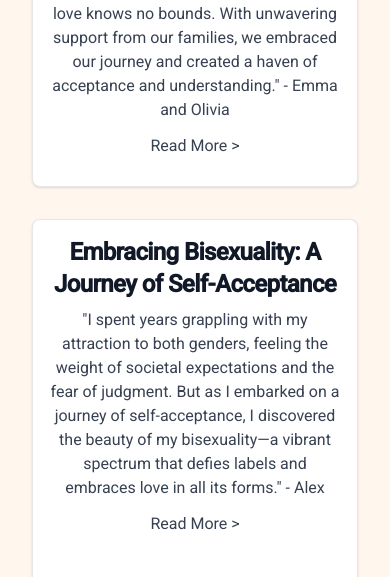
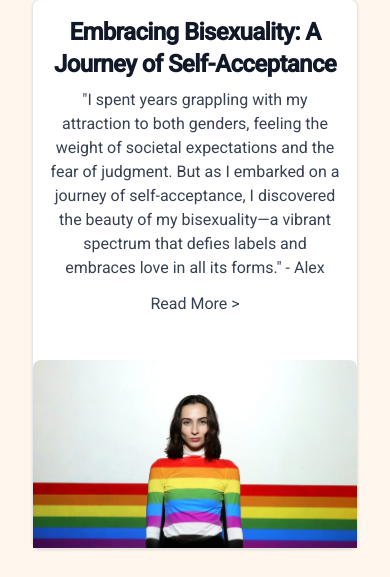
Before and after one commit to Joao4569/RainbowWarriors, a Django app: template resources/templates/resources/stories.html in a window 390 px wide. Shown: the part 3855-4432 px from the top of the page. Run offline with Django 4.2, Linux system fonts and the light colour scheme; the template is opened without the code that fills it, so the values that code supplies are empty; some libraries are stand-ins or nearby versions.

Commit message:
fix pics extension

```diff
--- a/resources/templates/resources/stories.html
+++ b/resources/templates/resources/stories.html
@@ -6,7 +6,7 @@
 {% block content %}
 
     <!-- Intro Banner -->
-    <section class='banner bg-[url("images/matt-forfar-n5UNkNDBLn4-unsplash.jpg")] w-full bg-cover bg-bottom py-32 px-20'>
+    <section class='banner bg-[url("images/matt-forfar-n5UNkNDBLn4-unsplash.webp")] w-full bg-cover bg-bottom py-32 px-20'>
         <div class="flex flex-col items-center justify-center h-full">
             <h1 class="text-6xl font-bold text-white text-left mb-4" style="text-shadow: 3px 3px #1F2937;">Stories</h1>
         </div>
@@ -19,7 +19,7 @@
       <div class="grid grid-cols-1 gap-8">
 
         <a href="embracing-my-true-self.html" class="grid grid-cols-1 md:grid-cols-2 gap-4 w-full items-center bg-white border border-gray-200 rounded-lg shadow md:flex-row hover:bg-gray-100 dark:border-gray-700 dark:bg-gray-800 dark:hover:bg-gray-700">
-          <img class="object-cover w-full rounded-t-lg h-full md:rounded-none md:rounded-l-lg" src="{% static 'images/isi-parente-ReeGI822YKM-unsplash.jpg' %}" alt="Rainbow Woman">
+          <img class="object-cover w-full rounded-t-lg h-full md:rounded-none md:rounded-l-lg" src="{% static 'images/isi-parente-ReeGI822YKM-unsplash.webp' %}" alt="Rainbow Woman">
           <div class="flex flex-col justify-between p-4 leading-normal">
               <h5 class="mb-2 text-2xl font-bold tracking-tight text-gray-900 dark:text-white">Embracing My True Self</h5>
               <p class="mb-3 font-normal text-gray-700 dark:text-gray-400">"In the depths of my being, I knew I was different. I carried a secret within me, a truth that yearned to be set free. It took years of introspection, self-discovery, and a wave of courage to embrace my true self. Today, as a proud lesbian, I stand tall, radiating love and acceptance." - Maya</p>
@@ -33,11 +33,11 @@
               <p class="mb-3 font-normal text-gray-700 dark:text-gray-400">"Our love defied societal norms and boundaries. From the moment we locked eyes, we knew our connection was something extraordinary. As a non-binary person and a transgender individual, we embarked on a journey together, weaving a love story that shattered stereotypes and showcased the power of authentic connections." -  Sam and Alex</p>
               <p class="mb-3 text-gray-700 dark:text-gray-50">Read More ></p>
           </div>
-          <img class="object-cover w-full rounded-t-lg h-full md:rounded-none md:rounded-l-lg" src="{% static 'images/isi-parente-ReeGI822YKM-unsplash.jpg' %}" alt="Rainbow Woman">
+          <img class="object-cover w-full rounded-t-lg h-full md:rounded-none md:rounded-l-lg" src="{% static 'images/isi-parente-ReeGI822YKM-unsplash.webp' %}" alt="Rainbow Woman">
         </a>
 
         <a href="finding-strength-in-community.html" class="grid grid-cols-1 md:grid-cols-2 gap-4 w-full items-center bg-white border border-gray-200 rounded-lg shadow md:flex-row hover:bg-gray-100 dark:border-gray-700 dark:bg-gray-800 dark:hover:bg-gray-700">
-          <img class="object-cover w-full rounded-t-lg h-full md:rounded-none md:rounded-l-lg" src="{% static 'images/isi-parente-ReeGI822YKM-unsplash.jpg' %}" alt="Rainbow Woman">
+          <img class="object-cover w-full rounded-t-lg h-full md:rounded-none md:rounded-l-lg" src="{% static 'images/isi-parente-ReeGI822YKM-unsplash.webp' %}" alt="Rainbow Woman">
           <div class="flex flex-col justify-between p-4 leading-normal">
               <h5 class="mb-2 text-2xl font-bold tracking-tight text-gray-900 dark:text-white">Finding Strength in Community</h5>
               <p class="mb-3 font-normal text-gray-700 dark:text-gray-400"> "The path to self-acceptance wasn't easy, but I discovered that I wasn't alone. Through the embrace of the LGBTQ+ community, I found a sense of belonging and support that gave me the strength to face my inner demons. Together, we rallied against prejudice, celebrated diversity, and ignited a beacon of hope for future generations." - Jamie</p>
@@ -51,7 +51,7 @@
               <p class="mb-3 font-normal text-gray-700 dark:text-gray-400">"I had spent years questioning my gender identity, feeling like an imposter in my own skin. It wasn't until I stumbled upon the concept of non-binary that everything fell into place. I embarked on a profound journey of self-discovery, shedding societal expectations, and embracing the fluidity of my true identity." - Ryan</p>
               <p class="mb-3 text-gray-700 dark:text-gray-50">Read More ></p>
           </div>
-          <img class="object-cover w-full rounded-t-lg h-full md:rounded-none md:rounded-l-lg" src="{% static 'images/isi-parente-ReeGI822YKM-unsplash.jpg' %}" alt="Rainbow Woman">
+          <img class="object-cover w-full rounded-t-lg h-full md:rounded-none md:rounded-l-lg" src="{% static 'images/isi-parente-ReeGI822YKM-unsplash.webp' %}" alt="Rainbow Woman">
         </a>
 
         <a href="a-familys-unconditional-love.html" class="grid grid-cols-1 md:grid-cols-2 gap-4 w-full items-center bg-white border border-gray-200 rounded-lg shadow md:flex-row hover:bg-gray-100 dark:border-gray-700 dark:bg-gray-800 dark:hover:bg-gray-700">
@@ -70,11 +70,11 @@
               <p class="mb-3 font-normal text-gray-700 dark:text-gray-400">"I spent years grappling with my attraction to both genders, feeling the weight of societal expectations and the fear of judgment. But as I embarked on a journey of self-acceptance, I discovered the beauty of my bisexuality—a vibrant spectrum that defies labels and embraces love in all its forms." - Alex</p>
               <p class="mb-3 text-gray-700 dark:text-gray-50">Read More ></p>
           </div>
-          <img class="object-cover w-full rounded-t-lg h-full md:rounded-none md:rounded-l-lg" src="{% static 'images/isi-parente-ReeGI822YKM-unsplash.jpg' %}" alt="Rainbow Woman">
+          <img class="object-cover w-full rounded-t-lg h-full md:rounded-none md:rounded-l-lg" src="{% static 'images/isi-parente-ReeGI822YKM-unsplash.webp' %}" alt="Rainbow Woman">
         </a>
 
         <a href="transcending-borders-love-across-cultures.html" class="grid grid-cols-1 md:grid-cols-2 gap-4 w-full items-center bg-white border border-gray-200 rounded-lg shadow md:flex-row hover:bg-gray-100 dark:border-gray-700 dark:bg-gray-800 dark:hover:bg-gray-700">
-          <img class="object-cover w-full rounded-t-lg h-full md:rounded-none md:rounded-l-lg" src="{% static 'images/isi-parente-ReeGI822YKM-unsplash.jpg' %}" alt="Rainbow Woman">
+          <img class="object-cover w-full rounded-t-lg h-full md:rounded-none md:rounded-l-lg" src="{% static 'images/isi-parente-ReeGI822YKM-unsplash.webp' %}" alt="Rainbow Woman">
           <div class="flex flex-col justify-between p-4 leading-normal">
               <h5 class="mb-2 text-2xl font-bold tracking-tight text-gray-900 dark:text-white">Transcending Borders: Love Across Cultures</h5>
               <p class="mb-3 font-normal text-gray-700 dark:text-gray-400">"Our love blossomed across borders, transcending cultural barriers and defying societal expectations. As Amir, a proud Iranian, and Javier, a passionate Mexican, we found solace in each other's arms, embracing the richness of our diverse backgrounds and creating a love story that inspires others to embrace their own unique paths."" - Amir and Javier</p>
```
